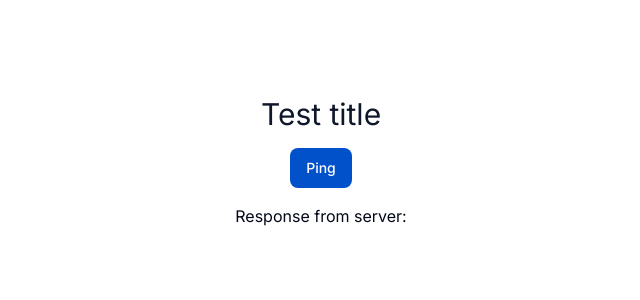
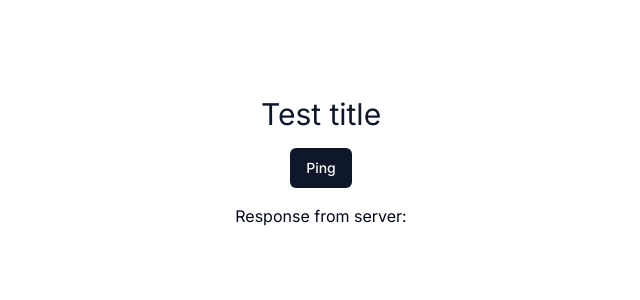
Before and after one commit to codersforcauses/penni, a Next.js app in the folder client/: page / in a window 1280 px wide. Shown: the top 300 px of the page, without its empty margins (319-959 px from the left). Built offline with nearby package versions, Linux system fonts and the light colour scheme; no server answers.

Commit message:
chore(template): merge template changes :up:
Signed-off-by: dct0 <github-action@actions-template-sync.noreply.github.com>

```diff
--- a/client/src/components/ui/button.tsx
+++ b/client/src/components/ui/button.tsx
@@ -4,16 +4,12 @@ import * as React from "react";
 
 import { cn } from "@/lib/utils";
 
-const hoverStyles =
-  "hover:bg-white hover:text-penni-main hover:border hover:border-2 hover:border-penni-main hover:rounded-lg hover:border-solid";
-// rounded-lg corresponds to 8px border radius
-// added hover variant
 const buttonVariants = cva(
-  "inline-flex items-center justify-center whitespace-nowrap rounded-lg text-sm font-medium ring-offset-background transition-colors focus-visible:outline-none focus-visible:ring-2 focus-visible:ring-ring focus-visible:ring-offset-2 disabled:pointer-events-none disabled:opacity-50 font-sans",
+  "inline-flex items-center justify-center whitespace-nowrap rounded-md text-sm font-medium ring-offset-background transition-colors focus-visible:outline-none focus-visible:ring-2 focus-visible:ring-ring focus-visible:ring-offset-2 disabled:pointer-events-none disabled:opacity-50",
   {
     variants: {
       variant: {
-        default: `bg-penni-main text-white ${hoverStyles}`, // Default blue
+        default: "bg-primary text-primary-foreground hover:bg-primary/90",
         destructive:
           "bg-destructive text-destructive-foreground hover:bg-destructive/90",
         outline:
@@ -41,24 +37,17 @@ export interface ButtonProps
   extends React.ButtonHTMLAttributes<HTMLButtonElement>,
     VariantProps<typeof buttonVariants> {
   asChild?: boolean;
-  label?: string; // Optional label for the button
-  children?: React.ReactNode; // If there is no label, use children
 }
 
 const Button = React.forwardRef<HTMLButtonElement, ButtonProps>(
-  (
-    { className, variant, size, asChild = false, label, children, ...props },
-    ref,
-  ) => {
+  ({ className, variant, size, asChild = false, ...props }, ref) => {
     const Comp = asChild ? Slot : "button";
     return (
       <Comp
         className={cn(buttonVariants({ variant, size, className }))}
         ref={ref}
         {...props}
-      >
-        {label ? label : children}
-      </Comp>
+      />
     );
   },
 );
--- a/client/src/pages/index.tsx
+++ b/client/src/pages/index.tsx
@@ -1,11 +1,10 @@
 import { Inter as FontSans } from "next/font/google";
-import { useEffect, useState } from "react";
+import { useState } from "react";
 
 import { usePings } from "@/hooks/pings";
 import { cn } from "@/lib/utils";
 
 import { Button } from "../components/ui/button";
-import SplashScreen from "../components/ui/SplashScreen";
 
 const fontSans = FontSans({
   subsets: ["latin"],
@@ -14,21 +13,9 @@ const fontSans = FontSans({
 
 export default function Home() {
   const [clicked, setClicked] = useState(false);
-  const [showSplash, setShowSplash] = useState(true);
   const { data, isLoading } = usePings({
     enabled: clicked,
   });
-
-  useEffect(() => {
-    const timer = setTimeout(() => {
-      setShowSplash(false);
-    }, 2000);
-    return () => clearTimeout(timer);
-  }, []);
-
-  if (showSplash) {
-    return <SplashScreen />;
-  }
 
   return (
     <main
--- a/client/src/styles/globals.css
+++ b/client/src/styles/globals.css
@@ -32,8 +32,7 @@
     --input: 214.3 31.8% 91.4%;
     --ring: 222.2 84% 4.9%;
 
-    --borderWidth: 2px;
-    --radius: 8px;
+    --radius: 0.5rem;
   }
 
   .dark {
--- a/client/tailwind.config.ts
+++ b/client/tailwind.config.ts
@@ -23,38 +23,6 @@ const config = {
         sans: ["var(--font-sans)", ...fontFamily.sans],
       },
       colors: {
-        penni: {
-          main: "#0051CA", // penni blue
-          "main-shade1": "#AACCFF",
-          "main-shade2": "#FAFCFF",
-          secondary: "#5A489B",
-          alert: {
-            warning: "#FFD20C",
-            success: "#72D62A",
-            error: "#FA4856",
-          },
-          grey: {
-            inactive: "#B6BABC",
-            "border-light-mode": "#E7E8E9",
-            "border-dark-mode": "#B6BABC",
-          },
-          background: {
-            "light-mode": "#FFFFFF",
-            "dark-mode": "#040B17",
-          },
-          sheet: {
-            "light-mode": "#FFFFFF",
-            "dark-mode": "#00040C",
-          },
-          text: {
-            "regular-light-mode": "#0B1920",
-            "regular-dark-mode": "#FAFAFA",
-            "secondary-light-mode": "#485358",
-            "secondary-dark-mode": "#BCBCBC",
-            "tertiary-light-mode": "#858C8F",
-            "tertiary-dark-mode": "#77797D",
-          },
-        },
         border: "hsl(var(--border))",
         input: "hsl(var(--input))",
         ring: "hsl(var(--ring))",
@@ -89,16 +57,10 @@ const config = {
           foreground: "hsl(var(--card-foreground))",
         },
       },
-      borderWidth: {
-        2: "var(--borderWidth)",
-      },
       borderRadius: {
         lg: "var(--radius)",
         md: "calc(var(--radius) - 2px)",
         sm: "calc(var(--radius) - 4px)",
-        "penni-border": "8px",
-        "penni-card": "8px",
-        "penni-sheet": "8px",
       },
       keyframes: {
         "accordion-down": {
```
Also changed, not shown: 2 other files (tests, documents, lock files or other folders).
